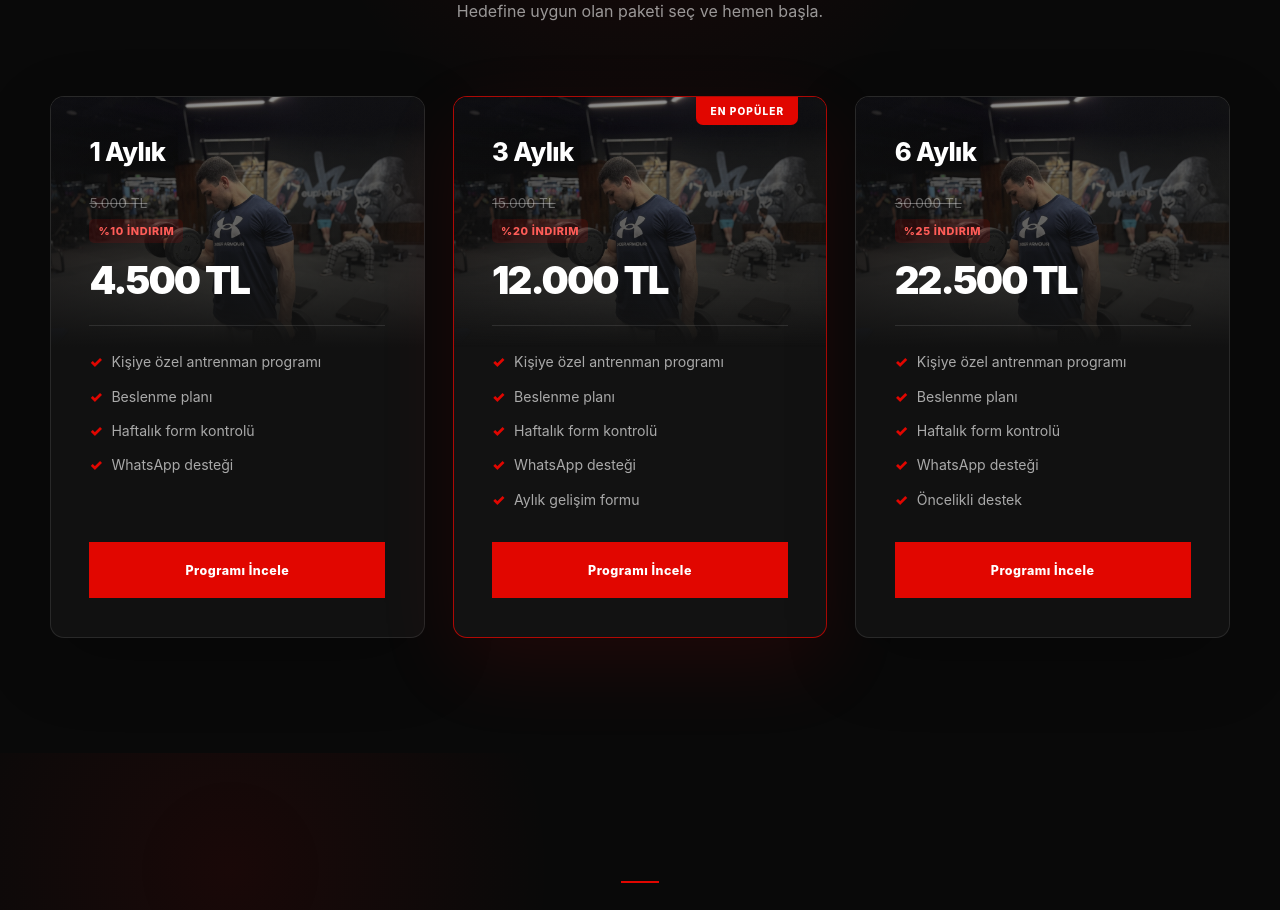
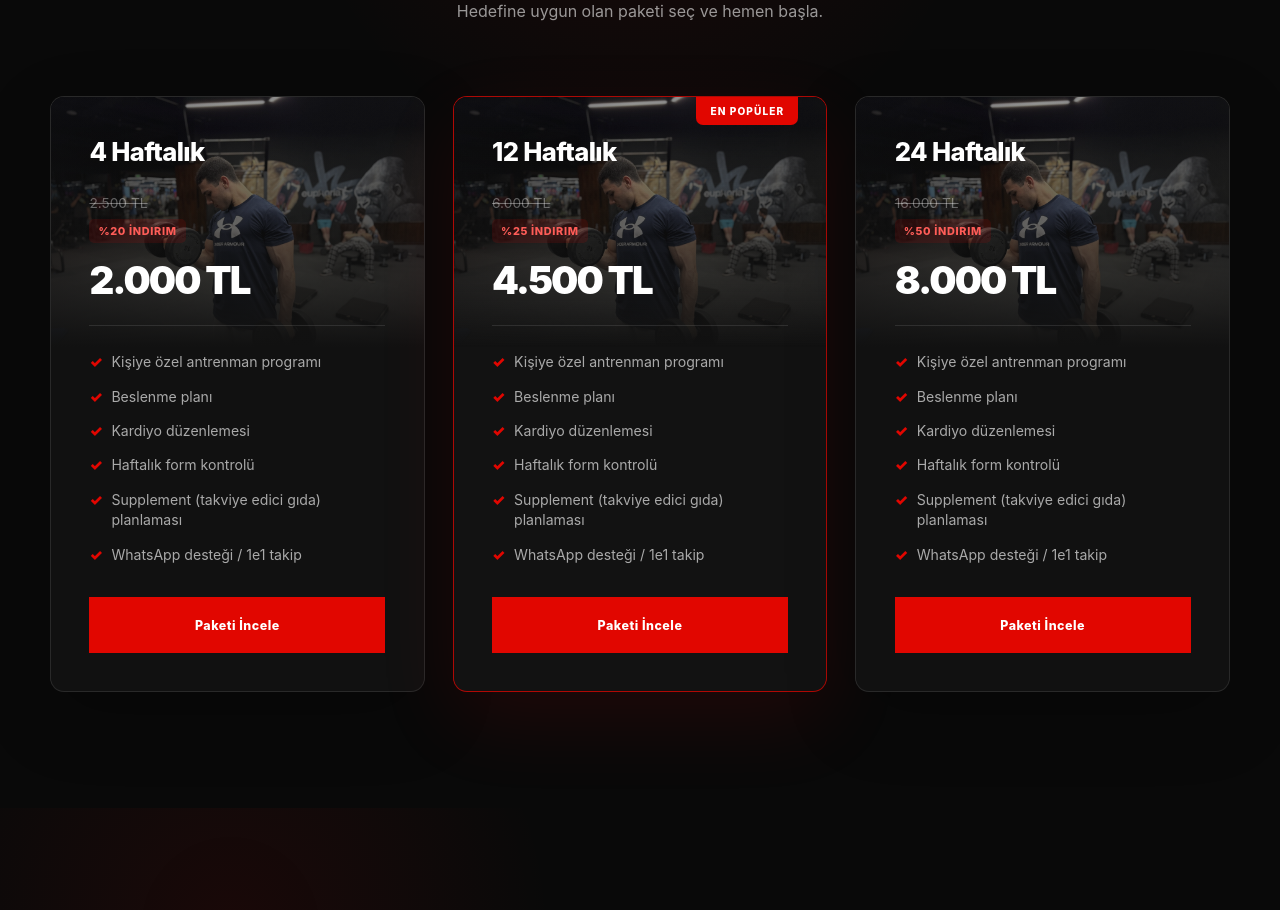
Before and after one commit to yigityilmaz16/pt-website, a React (Vite) app: page / in a window 1280 px wide. Shown: the part 1860-2770 px from the top of the page. Built offline with nearby package versions, Linux system fonts and the light colour scheme; no server answers.

Commit message:
feat: update package pricing and contents

```diff
--- a/src/data/programs.js
+++ b/src/data/programs.js
@@ -1,51 +1,55 @@
 const programs = [
     {
         id: 1,
-        duration: "1 Aylık",
+        duration: "4 Haftalık",
         slug: "1-aylik-paket",
-        oldPrice: "5.000 TL",
-        discount: "%10 İndirim",
-        price: "4.500 TL",
+        oldPrice: "2.500 TL",
+        discount: "%20 İndirim",
+        price: "2.000 TL",
         description: "Hedefine sağlam bir başlangıç yapmak ve sistemi deneyimlemek isteyenler için.",
         features: [
             "Kişiye özel antrenman programı",
             "Beslenme planı",
+            "Kardiyo düzenlemesi",
             "Haftalık form kontrolü",
-            "WhatsApp desteği"
+            "Supplement (takviye edici gıda) planlaması",
+            "WhatsApp desteği / 1e1 takip"
         ],
         popular: false
     },
     {
         id: 2,
-        duration: "3 Aylık",
+        duration: "12 Haftalık",
         slug: "3-aylik-paket",
-        oldPrice: "15.000 TL",
-        discount: "%20 İndirim",
-        price: "12.000 TL",
+        oldPrice: "6.000 TL",
+        discount: "%25 İndirim",
+        price: "4.500 TL",
         description: "Düzenli takip ile gözle görülür ve sürdürülebilir bir değişim isteyenler için.",
         features: [
-            "Kişiye özel antrenman programı",
+           "Kişiye özel antrenman programı",
             "Beslenme planı",
+            "Kardiyo düzenlemesi",
             "Haftalık form kontrolü",
-            "WhatsApp desteği",
-            "Aylık gelişim formu"
+            "Supplement (takviye edici gıda) planlaması",
+            "WhatsApp desteği / 1e1 takip"
         ],
         popular: true
     },
     {
         id: 3,
-        duration: "6 Aylık",
+        duration: "24 Haftalık",
         slug: "6-aylik-paket",
-        oldPrice: "30.000 TL",
-        discount: "%25 İndirim",
-        price: "22.500 TL",
+        oldPrice: "16.000 TL",
+        discount: "%50 İndirim",
+        price: "8.000 TL",
         description: "Uzun vadeli alışkanlıklar kazanmak ve kapsamlı bir dönüşüm yaşamak isteyenler için.",
         features: [
             "Kişiye özel antrenman programı",
             "Beslenme planı",
+            "Kardiyo düzenlemesi",
             "Haftalık form kontrolü",
-            "WhatsApp desteği",
-            "Öncelikli destek"
+            "Supplement (takviye edici gıda) planlaması",
+            "WhatsApp desteği / 1e1 takip"
         ],
         popular: false
     }
--- a/src/sections/Services.jsx
+++ b/src/sections/Services.jsx
@@ -26,7 +26,7 @@ function Services(){
                             <li key={index}>{feature}</li>
                         ))}
                     </ul>
-                    <Link to={`/services/${program.slug}`}>Programı İncele</Link>
+                    <Link to={`/services/${program.slug}`}>Paketi İncele</Link>
                 </div>
             </article>
         ))}
```
Also changed, not shown: 1 other file (tests, documents, lock files or other folders).
